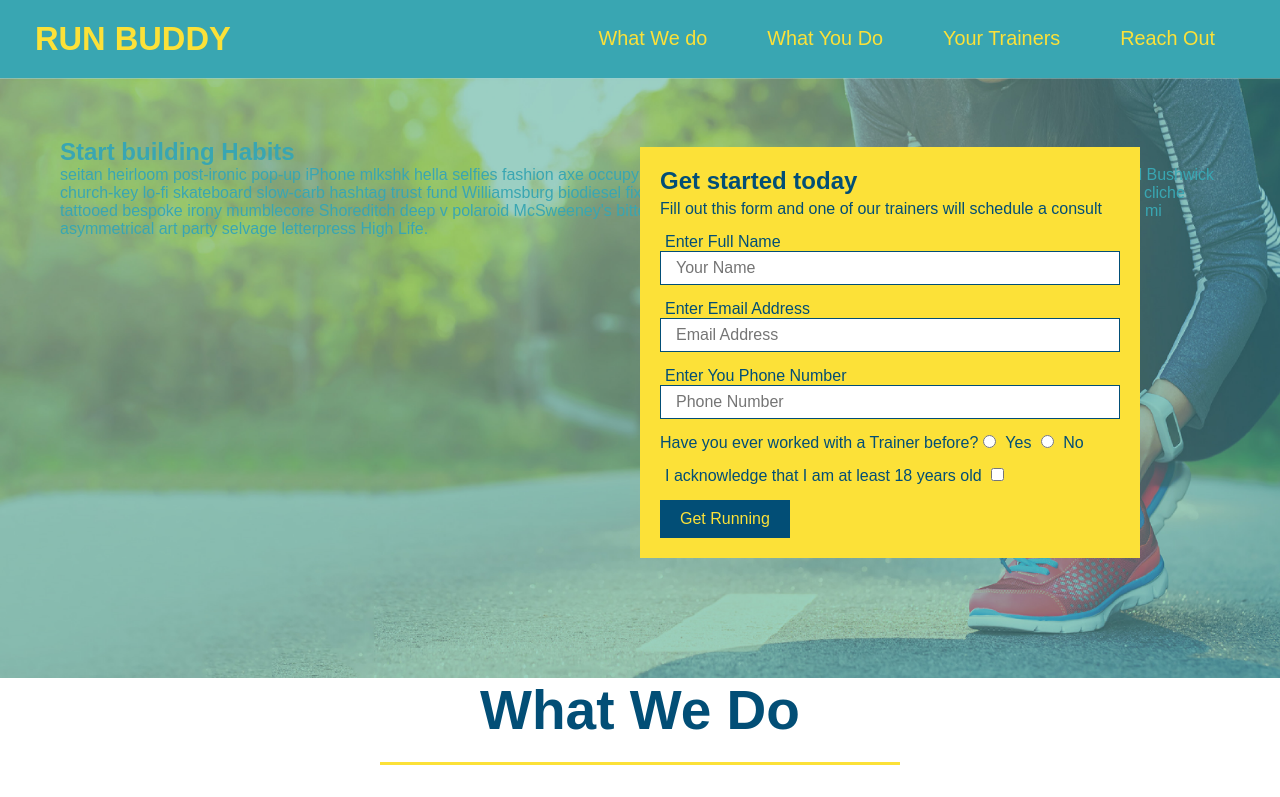
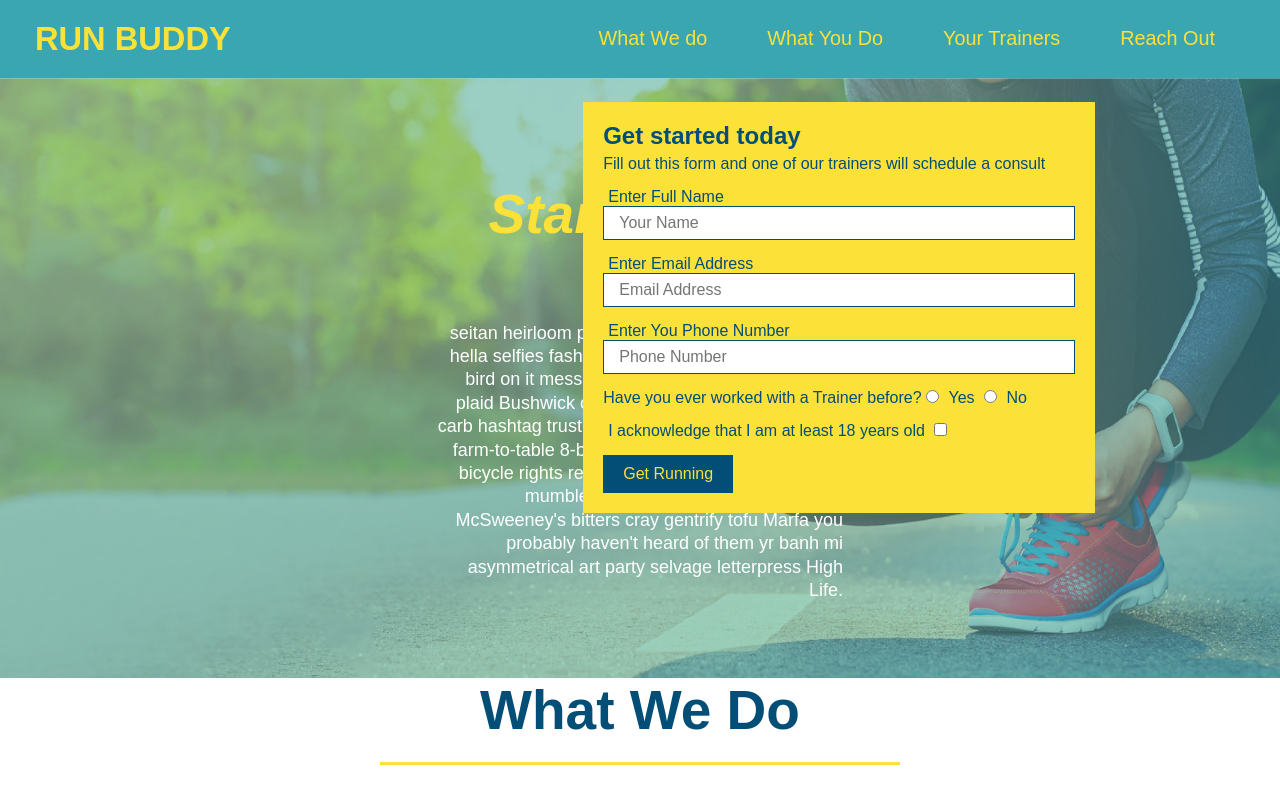
Before and after one commit to Rsmdo/run-buddy2, a plain HTML site: page index.html in a window 1280 px wide. Shown: the top 797 px of the page. Drawn offline with Linux system fonts and the light colour scheme.

Commit message:
add flex box to hero

```diff
--- a/assets/css/styles.css
+++ b/assets/css/styles.css
@@ -56,16 +56,17 @@ footer{
     background: #fce138;
     width: 100%;
     padding: 40px 35px;
+    display: flex;
+    justify-content: space-between;
+    flex-wrap: wrap;
 }
 
 footer h2{
-    display: inline;
     color: #024e76;
     font-size: 30px;
     margin: 0;
 }
 footer div{
-    float: right;
     line-height: 1.5;
     text-align: right;
 }
@@ -80,16 +81,20 @@ footer a{
     background-size: cover;
     background-position: center;
     position: relative;
+    display: flex;
+    justify-content: center;
+    flex-wrap: wrap;
 }
 
 .hero-form {
     background-color: #fce138;
     padding: 20px;
-    width: 500px;
+    width: 40%;
     color: #024e76;
     position: absolute;
     bottom: 120px;
     right: 140px;
+    margin: 3.5%;
 }
 .hero-form p{
     margin: 5px 0 15px 0;
@@ -118,6 +123,20 @@ footer a{
     border: none;
     padding: 10px 20px;
     font-size: 16px;
+}
+.hero-cta{
+    width: 35%;
+    text-align: right;
+    margin: 3.5%;
+    color: #fff;
+    font-size: 18px;
+    line-height: 1.3;
+}
+
+.hero-cta h2{
+    font-style: italic;
+    font-size: 55px;
+    color: #fce138;
 }
 
 .intro{
```
